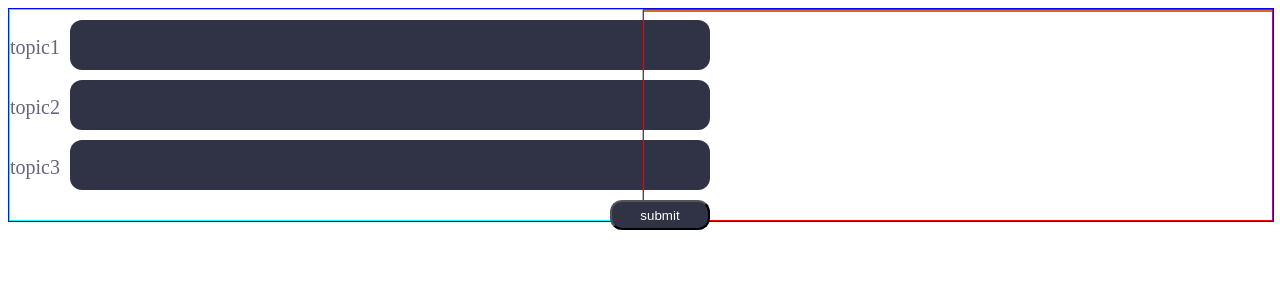
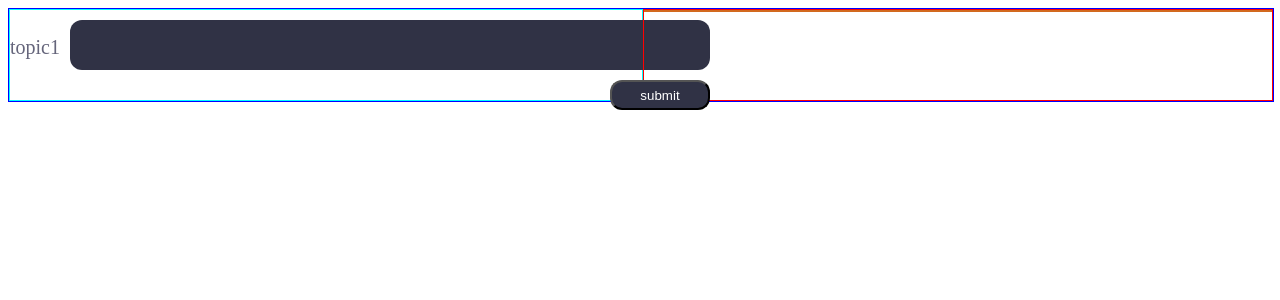
Before and after one commit to YBIGTA/25th-project-EverytimeAnalyzer, a Vue app in the folder fe/: page / in a window 1280 px wide. Shown: the top 300 px of the page. Built offline with nearby package versions, Linux system fonts and the light colour scheme.

Commit message:
[fix] 검색창 한개로 수정

```diff
--- a/fe/src/components/SearchBar.vue
+++ b/fe/src/components/SearchBar.vue
@@ -23,7 +23,7 @@ function request() {
 
 <template>
   <div id="form-container">
-    <div v-for="idx in 3" :key="idx">
+    <div v-for="idx in 1" :key="idx">
       <div class="input-container">
         <label :v-for="'topic'+idx+'-form'">topic{{ idx }}</label>
         <input type="text" :id="'topic'+idx+'-form'">
```
